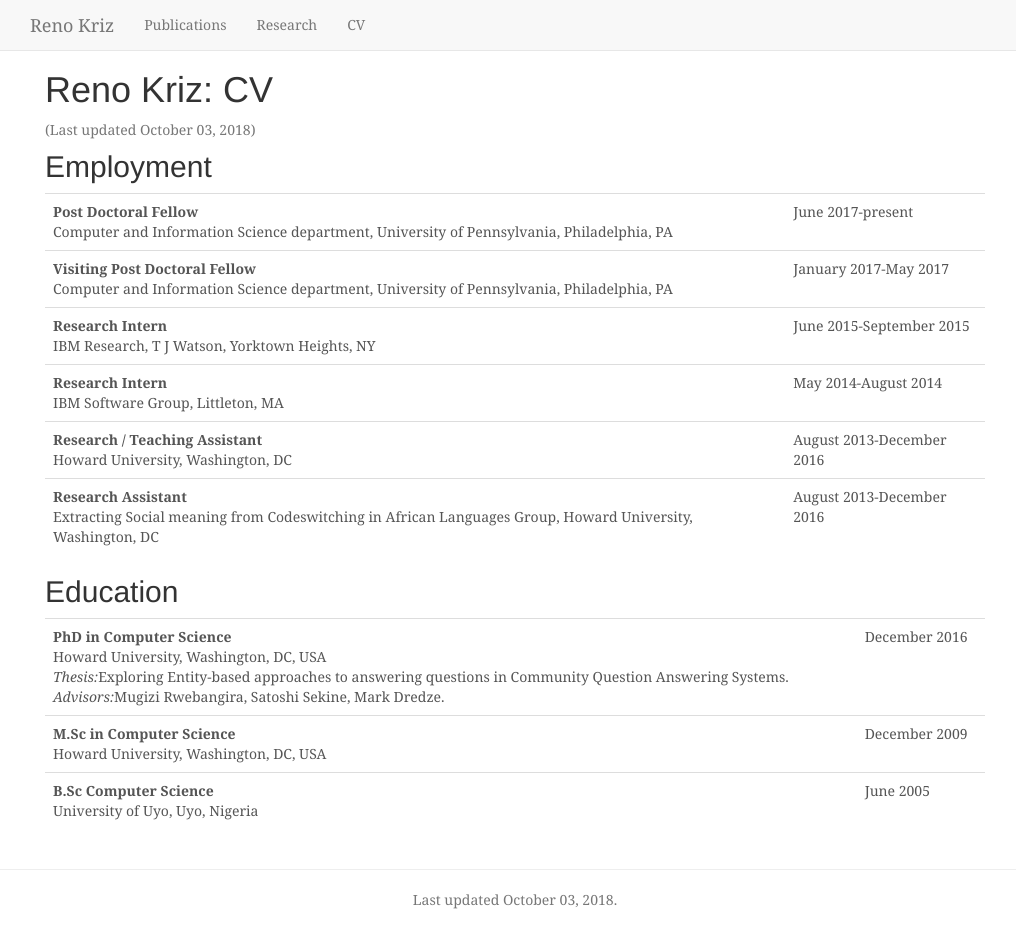
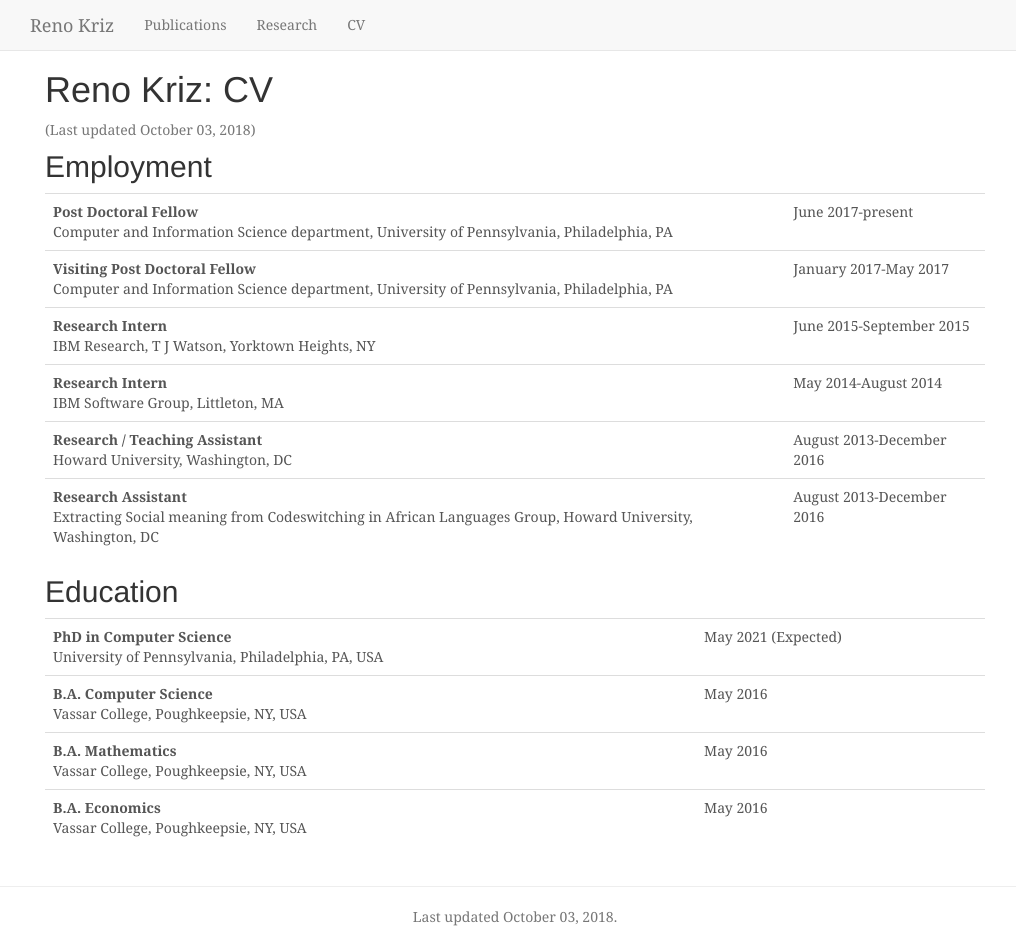
Before and after one commit to rekriz11/rekriz11.github.io, a Jekyll site: the page built from resume.md, in a window 1280 px wide and 927 px high. Shown: the whole window, without its empty margins (125-1141 px from the left). Built offline with Jekyll 4.4.1, drawn with Linux system fonts in a browser that asks for light colours; nearby versions of some CDN libraries.

Commit message:
Education

```diff
--- a/_data/education.yaml
+++ b/_data/education.yaml
@@ -1,21 +1,25 @@
 -
    degree: PhD in Computer Science
-   institution: Howard University
-   location: Washington, DC, USA
-   start_date: August 2013
-   end_date: December 2016
-   thesis: Exploring Entity-based approaches to answering questions in Community Question Answering Systems
-   advisor: Mugizi Rwebangira, Satoshi Sekine, Mark Dredze
+   institution: University of Pennsylvania
+   location: Philadelphia, PA, USA
+   start_date: August 2016
+   end_date: May 2021 (Expected)
+   advisor: Chris Callison-Burch, Marianna Apidianaki
 -
-   degree: M.Sc in Computer Science
-   institution: Howard University
-   location: Washington, DC, USA
-   start_date: January 2008
-   end_date: December 2009
-   advisor: Chunmei Liu
+   degree: B.A. Computer Science
+   institution: Vassar College
+   location: Poughkeepsie, NY, USA
+   start_date: August 2012
+   end_date: May 2016
 -
-   degree: B.Sc Computer Science
-   institution: University of Uyo
-   location: Uyo, Nigeria
-   start_date: September 1999
-   end_date: June 2005
+   degree: B.A. Mathematics
+   institution: Vassar College
+   location: Poughkeepsie, NY, USA
+   start_date: August 2012
+   end_date: May 2016
+-
+   degree: B.A. Economics
+   institution: Vassar College
+   location: Poughkeepsie, NY, USA
+   start_date: August 2012
+   end_date: May 2016
```
